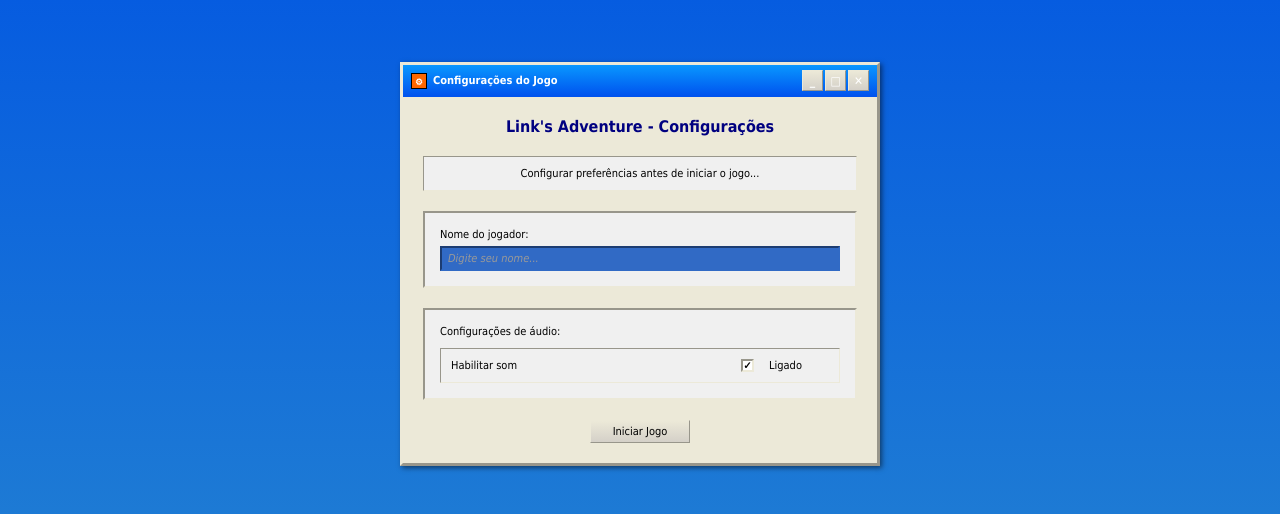
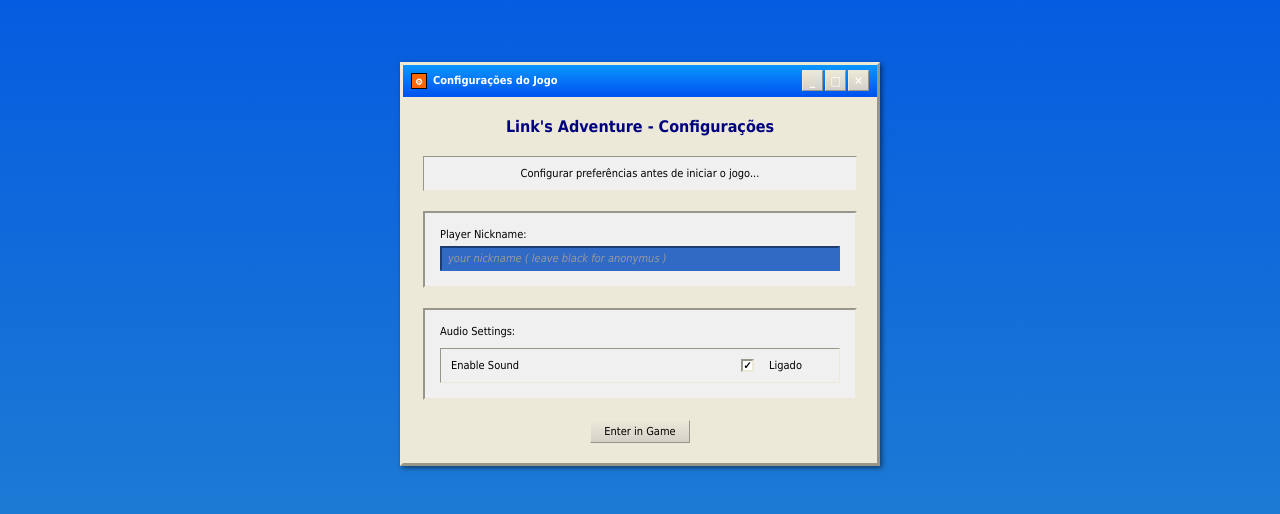
Before and after one commit to matheus-fsc/mathemagical, a plain HTML site: page config.html in a window 1280 px wide. Shown: the part 136-650 px from the top of the page. Drawn offline with Linux system fonts and the light colour scheme.

Commit message:
Translate player name input and audio settings labels to English; update placeholders and button text for improved clarity

```diff
--- a/config.html
+++ b/config.html
@@ -275,13 +275,13 @@
 
             <div class="config-section">
                 <label class="config-label" for="playerNameInput">
-                    Nome do jogador:
+                    Player Nickname:
                 </label>
                 <input
                     type="text"
                     id="playerNameInput"
                     class="config-input"
-                    placeholder="Digite seu nome..."
+                    placeholder="your nickname ( leave black for anonymus )"
                     maxlength="20"
                     autocomplete="off"
                     spellcheck="false"
@@ -290,10 +290,10 @@
 
             <div class="config-section">
                 <label class="config-label">
-                    Configurações de áudio:
+                    Audio Settings:
                 </label>
                 <div class="toggle-container">
-                    <span class="toggle-label">Habilitar som</span>
+                    <span class="toggle-label">Enable Sound</span>
                     <div style="display: flex; align-items: center; gap: 15px;">
                         <input
                             type="checkbox"
@@ -301,17 +301,17 @@
                             class="toggle-switch"
                             checked
                         >
-                        <span class="toggle-status" id="audioStatus">Ligado</span>
+                        <span class="toggle-status" id="audioStatus">Enabled</span>
                     </div>
                 </div>
             </div>
 
             <button class="start-button" onclick="initializeGame()">
-                Iniciar Jogo
+                Enter in Game
             </button>
 
             <div class="redirect-status" id="redirectStatus">
-                Carregando jogo...
+                Loading game...
             </div>
         </div>
     </div>
```
